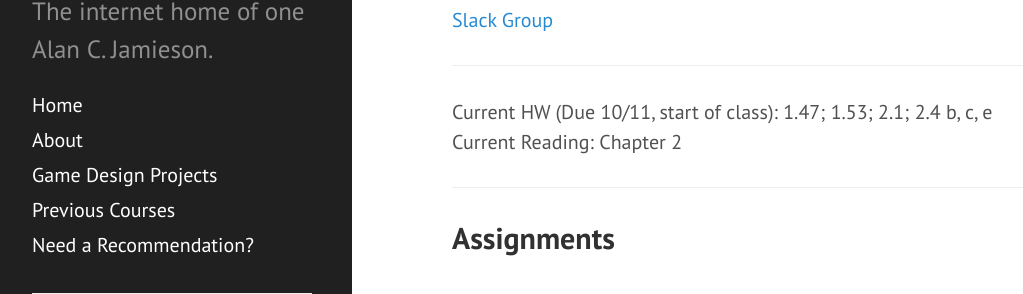
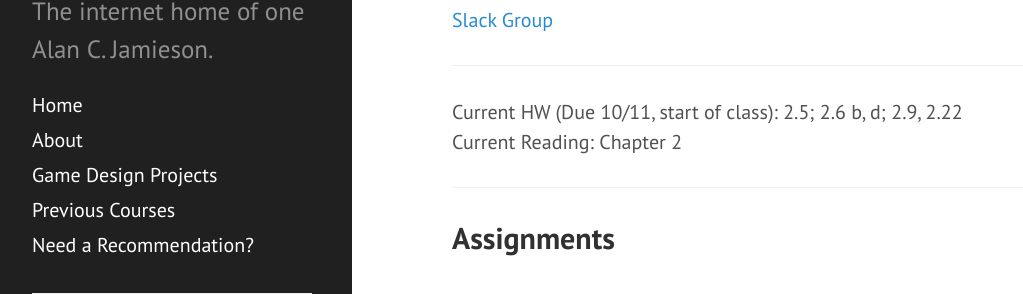
Before and after one commit to ripark/ripark.github.io, a Jekyll site: the page built from f18/cosc440.html, in a window 1280 px wide. Shown: the part 183-477 px from the top of the page, without its empty margins (8-1031 px from the left). Built offline with Jekyll 4.4.1, drawn with Linux system fonts in a browser that asks for light colours; Markdown is read by kramdown in place of the engine named in the settings.

Commit message:
weekly update

```diff
--- a/f18/cosc440.html
+++ b/f18/cosc440.html
@@ -10,7 +10,7 @@ shorttitle: "COSC 440"
 <br>
 <a href="https://smcmcs.slack.com/messages/cosc440/">Slack Group</a>
 <hr>
-Current HW (Due 10/11, start of class): 1.47; 1.53; 2.1; 2.4 b, c, e
+Current HW (Due 10/11, start of class): 2.5; 2.6 b, d; 2.9, 2.22
 <br>
 Current Reading: Chapter 2
 <hr>
--- a/f18/cosc480.html
+++ b/f18/cosc480.html
@@ -32,6 +32,8 @@ Homework #2 (lab) - [<a href="http://ripark.github.io/f18/01_Grad_descent_linear
 <br>
 Homework #3 (lab) - [<a href="http://ripark.github.io/f18/07_Transfer_Learning_MNIST.ipynb">notebook</a>] - due 10/11, 11:59pm via Blackboard
 <br>
+Homework #4 (lab) - [<a href="http://ripark.github.io/f18/11_RNN_IMDB.ipynb">notebook</a>] - due 10/16, 11:59pm via Blackboard
+<br>
 <hr>
 <h2>Projects</h2>
 <br>
```
Also changed, not shown: 1 other file.
